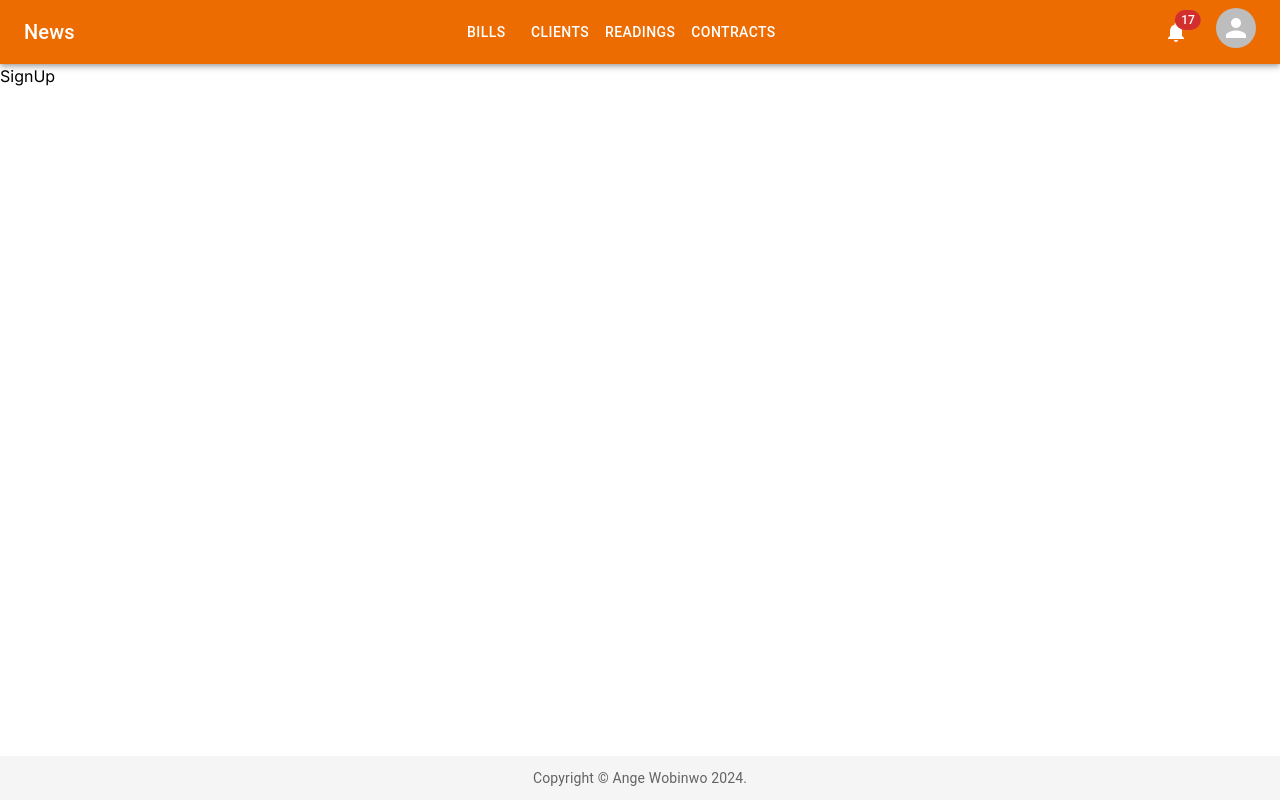
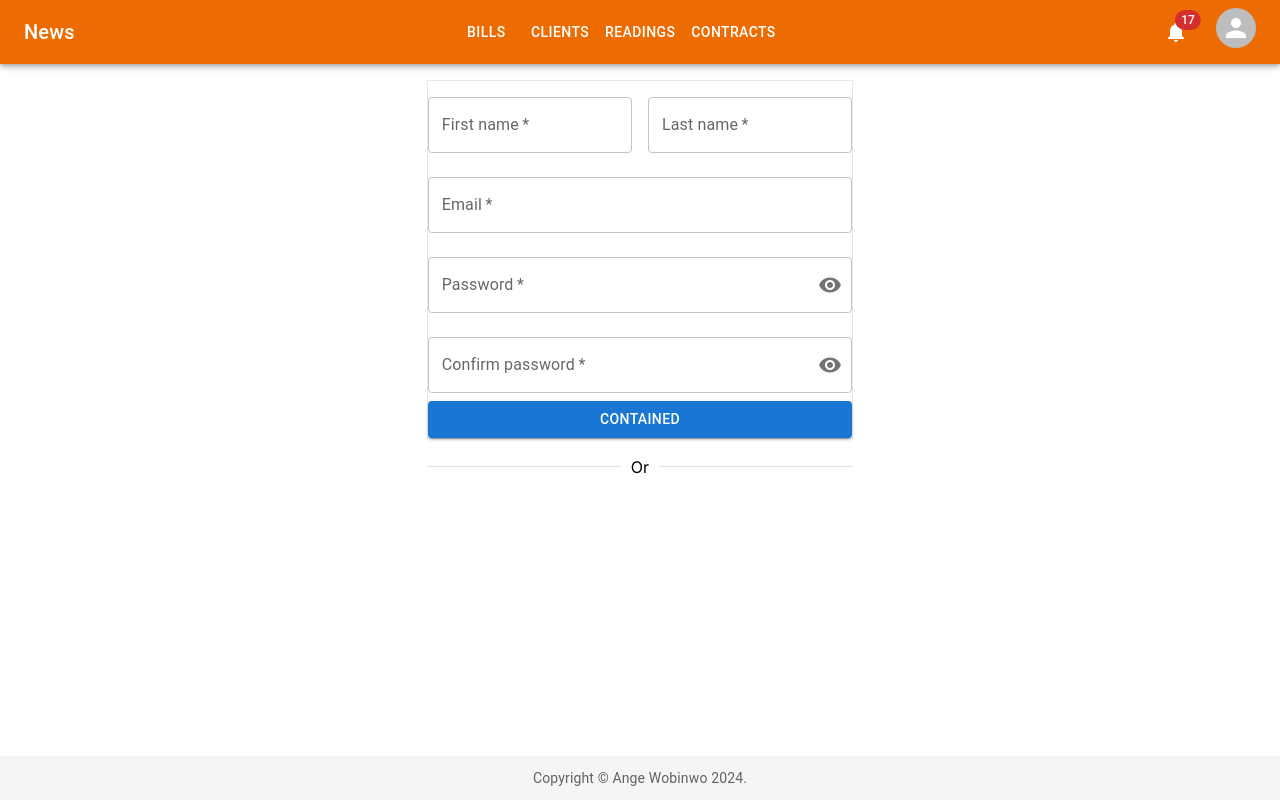
Before and after one commit to Wobins/ibis, a Next.js app: page /signup in a window 1280 px wide. Built offline with nearby package versions, Linux system fonts and the light colour scheme.

Commit message:
Added Sign-in and sign-up forms

```diff
--- a/src/app/layout.tsx
+++ b/src/app/layout.tsx
@@ -20,7 +20,9 @@ export default function RootLayout({
     <html lang="en">
       <body className={inter.className}>
         <NavBar />
-        {children}
+        <main>
+          {children}
+        </main>
         <Footer />
       </body>
     </html>
--- a/src/app/signin/page.tsx
+++ b/src/app/signin/page.tsx
@@ -1,9 +1,73 @@
-import React from 'react'
+'use client'
+
+import {useState, useEffect} from 'react';
+import {
+  Button,
+  Box,
+  Divider,
+  Input,
+  IconButton,
+  OutlinedInput,
+  InputLabel,
+  FormControl,
+  FormHelperText,
+  TextField,
+  InputAdornment
+} from '@mui/material';
+import Visibility from '@mui/icons-material/Visibility';
+import VisibilityOff from '@mui/icons-material/VisibilityOff';
 
 const SignIn = () => {
+  const [showPassword, setShowPassword] = useState(false);
+
+  const handleClickShowPassword = () => setShowPassword((show) => !show);
+
+  const handleMouseDownPassword = (event: React.MouseEvent<HTMLButtonElement>) => {
+    event.preventDefault();
+  };
+
   return (
-    <div>SignIn</div>
-  )
+    <section>
+      <div className="grid grid-cols-12 gap-0">
+        <div className="col-start-5 col-span-4">
+          <Box component="form" className="my-4 border">
+            <div>
+              <TextField
+                required
+                fullWidth
+                margin="normal"
+                label="Email"
+                id="email"
+                type="email"
+              />
+            </div>
+            <FormControl variant="outlined" margin="normal" fullWidth required>
+              <InputLabel htmlFor="outlined-adornment-password">Password</InputLabel>
+              <OutlinedInput
+                id="outlined-adornment-password"
+                type={showPassword ? 'text' : 'password'}
+                endAdornment={
+                  <InputAdornment position="end">
+                    <IconButton
+                      aria-label="toggle password visibility"
+                      onClick={handleClickShowPassword}
+                      onMouseDown={handleMouseDownPassword}
+                      edge="end"
+                    >
+                      {showPassword ? <VisibilityOff /> : <Visibility />}
+                    </IconButton>
+                  </InputAdornment>
+                }
+                label="Password"
+              />
+            </FormControl>
+            <Button variant="contained" fullWidth>Contained</Button>
+          </Box>
+          <Divider>Or</Divider>
+        </div>
+      </div>
+    </section>
+  );
 }
 
-export default SignIn
+export default SignIn;
--- a/src/app/signup/page.tsx
+++ b/src/app/signup/page.tsx
@@ -1,9 +1,118 @@
-import React from 'react'
+'use client'
+
+import {useState, useEffect} from 'react';
+import {
+  Button,
+  Box,
+  Divider,
+  Input,
+  IconButton,
+  OutlinedInput,
+  InputLabel,
+  FormControl,
+  FormHelperText,
+  TextField,
+  InputAdornment
+} from '@mui/material';
+import Visibility from '@mui/icons-material/Visibility';
+import VisibilityOff from '@mui/icons-material/VisibilityOff';
 
 const SignUp = () => {
+  const [showPassword, setShowPassword] = useState(false);
+  const [showConfirmPassword, setShowConfirmPassword] = useState(false);
+
+  const handleClickShowPassword = () => setShowPassword((show) => !show);
+  const handleClickShowConfirmPassword = () => setShowConfirmPassword((show) => !show);
+
+  const handleMouseDownPassword = (event: React.MouseEvent<HTMLButtonElement>) => {
+    event.preventDefault();
+  };
+  const handleMouseDownConfirmPassword = (event: React.MouseEvent<HTMLButtonElement>) => {
+    event.preventDefault();
+  };
+
   return (
-    <div>SignUp</div>
-  )
+    <section>
+      <div className="grid grid-cols-12 gap-0">
+        <div className="col-start-5 col-span-4">
+          <Box component="form" className="my-4 border">
+            <div className="grid grid-cols-12 gap-4">
+              <div className="col-span-6">
+                <TextField
+                  required
+                  fullWidth
+                  margin="normal"
+                  label="First name"
+                  id="first-name"
+                />
+              </div>
+              <div className="col-span-6">
+                <TextField
+                  required
+                  fullWidth
+                  margin="normal"
+                  label="Last name"
+                  id="last-name"
+                />
+              </div>
+            </div>
+            <div>
+              <TextField
+                required
+                fullWidth
+                margin="normal"
+                label="Email"
+                id="email"
+                type="email"
+              />
+            </div>
+            <FormControl variant="outlined" margin="normal" fullWidth required>
+              <InputLabel htmlFor="outlined-adornment-password">Password</InputLabel>
+              <OutlinedInput
+                id="outlined-adornment-password"
+                type={showPassword ? 'text' : 'password'}
+                endAdornment={
+                  <InputAdornment position="end">
+                    <IconButton
+                      aria-label="toggle password visibility"
+                      onClick={handleClickShowPassword}
+                      onMouseDown={handleMouseDownPassword}
+                      edge="end"
+                    >
+                      {showPassword ? <VisibilityOff /> : <Visibility />}
+                    </IconButton>
+                  </InputAdornment>
+                }
+                label="Password"
+              />
+            </FormControl>
+            <FormControl variant="outlined" margin="normal" fullWidth required>
+              <InputLabel htmlFor="outlined-adornment-password">Confirm password</InputLabel>
+              <OutlinedInput
+                id="outlined-adornment-password"
+                type={showPassword ? 'text' : 'password'}
+                endAdornment={
+                  <InputAdornment position="end">
+                    <IconButton
+                      aria-label="toggle password visibility"
+                      onClick={handleClickShowConfirmPassword}
+                      onMouseDown={handleMouseDownConfirmPassword}
+                      edge="end"
+                    >
+                      {showConfirmPassword ? <VisibilityOff /> : <Visibility />}
+                    </IconButton>
+                  </InputAdornment>
+                }
+                label="Confirm password"
+              />
+            </FormControl>
+            <Button variant="contained" fullWidth>Contained</Button>
+          </Box>
+          <Divider>Or</Divider>
+        </div>
+      </div>
+    </section>
+  );
 }
 
-export default SignUp
+export default SignUp;
```
